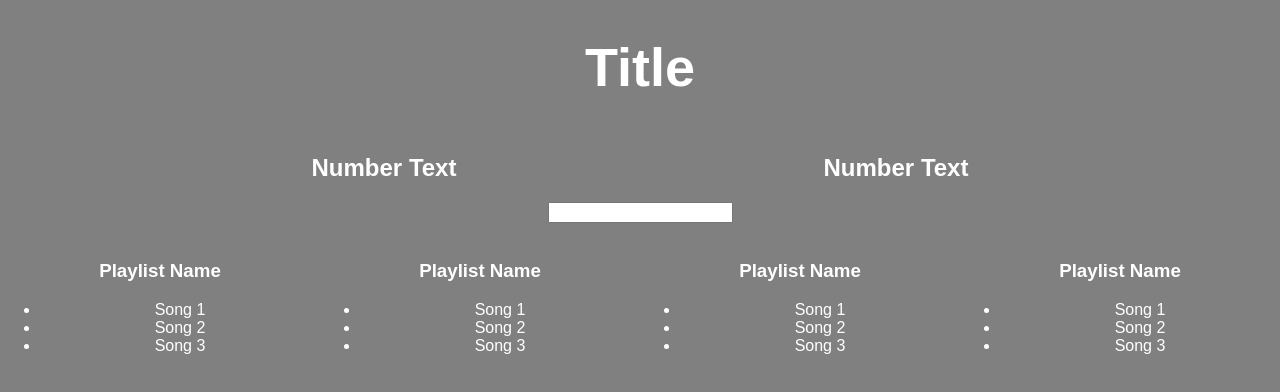
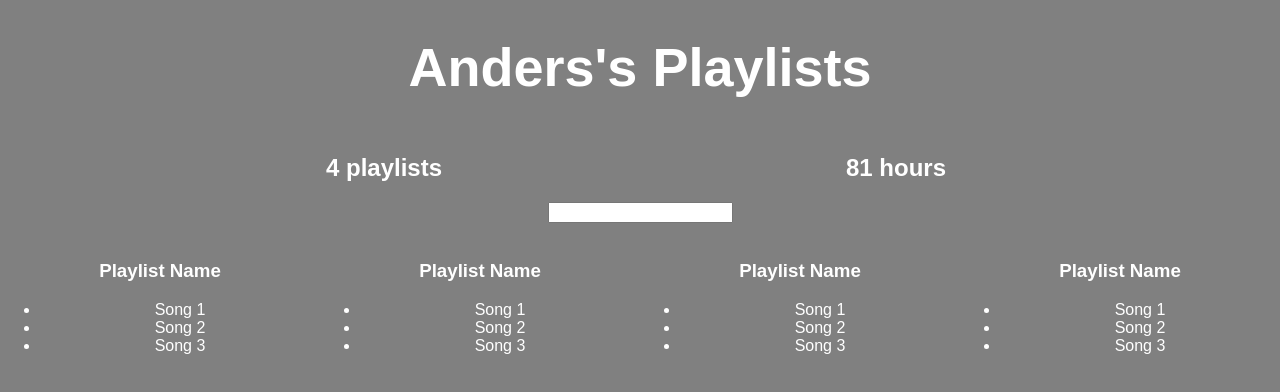
Before and after one commit to dostuffdk/splaylists, a React (Create React App) app: page / in a window 1280 px wide. Shown: the top 392 px of the page. Built offline with nearby package versions, Linux system fonts and the light colour scheme.

Commit message:
Added fake server data to title and aggregate counters.

```diff
--- a/src/App.js
+++ b/src/App.js
@@ -5,11 +5,67 @@
   color: '#fff'
 };
 
-class Aggregate extends Component {
+let fakeServerData = {
+  user: {
+    name: 'Anders',
+    playlists: [
+      {
+        name: 'My favorites',
+        songs: [
+          {name: 'Beat it', duration: 1345},
+          {name: 'Cannelloni Makaroni', duration: 1236},
+          {name: 'Rosa helikopter', duration: 70000}
+        ]
+      },
+      {
+        name: 'Discover Weekly',
+        songs: [
+          {name: 'Beat it', duration: 1345},
+          {name: 'Cannelloni Makaroni', duration: 1236},
+          {name: 'Rosa helikopter', duration: 70000}
+        ]
+      },
+      {
+        name: 'Another playlist - the best!',
+        songs: [
+          {name: 'Beat it', duration: 1345},
+          {name: 'Cannelloni Makaroni', duration: 1236},
+          {name: 'Rosa helikopter', duration: 70000}
+        ]
+      },
+      {
+        name: 'Playlist - yeah!',
+        songs: [
+          {name: 'Beat it', duration: 1345},
+          {name: 'Cannelloni Makaroni', duration: 1236},
+          {name: 'Rosa helikopter', duration: 70000}
+        ]
+      },
+    ]
+  }
+};
+
+class PlaylistCounter extends Component {
   render() {
     return (
       <div style={{ ...defaultStyle, width: '40%', display: 'inline-block' }}>
-        <h2>Number Text</h2>
+        <h2>{this.props.playlists.length} playlists</h2>
+      </div>
+    );
+  }
+}
+
+class HoursCounter extends Component {
+  render() {
+    let allSongs = this.props.playlists.reduce((songs, eachPlaylist) => {
+      return songs.concat(eachPlaylist.songs);
+    }, []);
+    let totalDuration = allSongs.reduce((sum, eachSong) => {
+      return sum + eachSong.duration;
+    }, 0);
+    return (
+      <div style={{ ...defaultStyle, width: '40%', display: 'inline-block' }}>
+        <h2>{Math.round(totalDuration/3600)} hours</h2>
       </div>
     );
   }
@@ -43,17 +99,35 @@
 }
 
 class App extends Component {
+  constructor() {
+    super();
+    this.state = { serverData: {} };
+  }
+
+  componentDidMount() {
+    setTimeout(() => {
+      this.setState({ serverData: fakeServerData });
+    }, 1000);
+
+  }
   render() {
     return (
       <div className="App">
-        <h1 style={{...defaultStyle, fontSize: '54px'}}>Title</h1>
-        <Aggregate />
-        <Aggregate />
-        <Filter />
-        <Playlist />
-        <Playlist />
-        <Playlist />
-        <Playlist />
+        {this.state.serverData.user ?
+        <div>
+          {this.state.serverData.user &&
+          <h1 style={{...defaultStyle, fontSize: '54px'}}>
+            {this.state.serverData.user.name}'s Playlists
+          </h1>}
+          <PlaylistCounter playlists={this.state.serverData.user.playlists} />
+          <HoursCounter playlists={this.state.serverData.user.playlists} />
+          <Filter />
+          <Playlist />
+          <Playlist />
+          <Playlist />
+          <Playlist />
+        </div> : <h1 style={defaultStyle}>Loading...</h1>
+        }
       </div>
     );
   }
```
